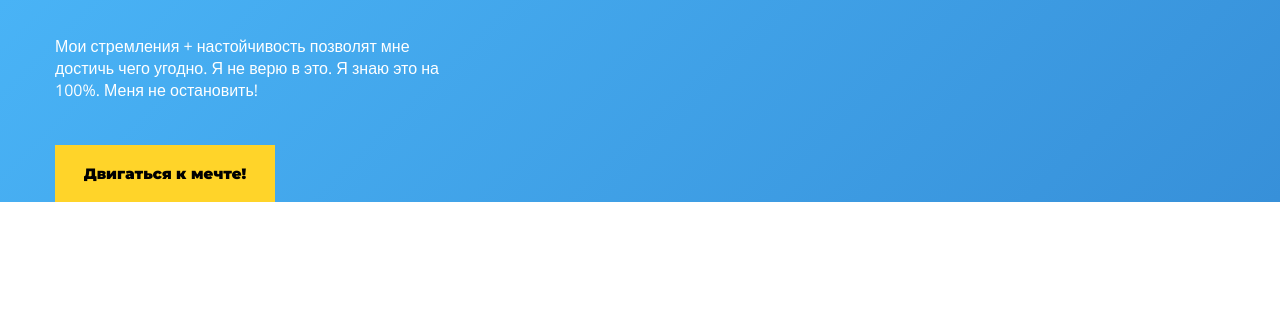
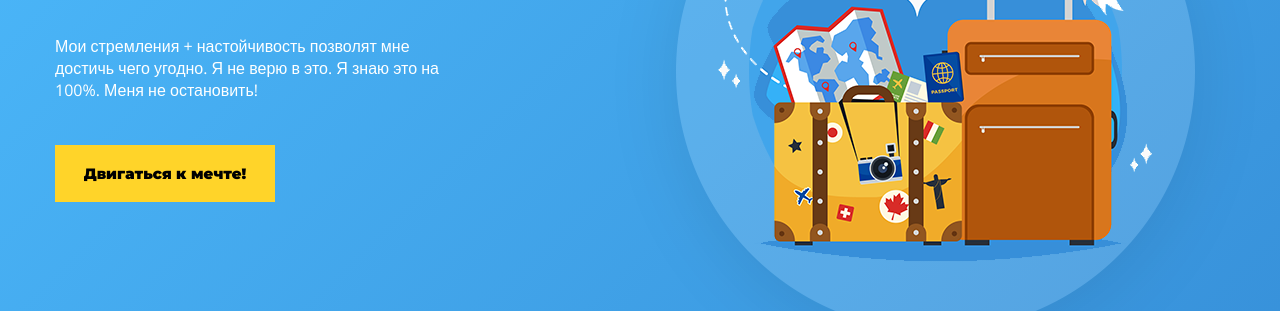
Before and after one commit to Fardausi/AS, a plain HTML site: page index.html in a window 1280 px wide. Shown: the part 420-731 px from the top of the page. Drawn offline with nearby package versions, Linux system fonts and the light colour scheme.

Commit message:
Update index.html

```diff
--- a/index.html
+++ b/index.html
@@ -21,7 +21,7 @@
                     </p>
                     <a href="#" class="btn">Двигаться к мечте!</a>
                 </div>
-                <img src="img/travell.png" alt="Travell" class="travell">
+                <img src="travell.png" alt="Travell" class="travell">
 
             </div>
         </div>
```
